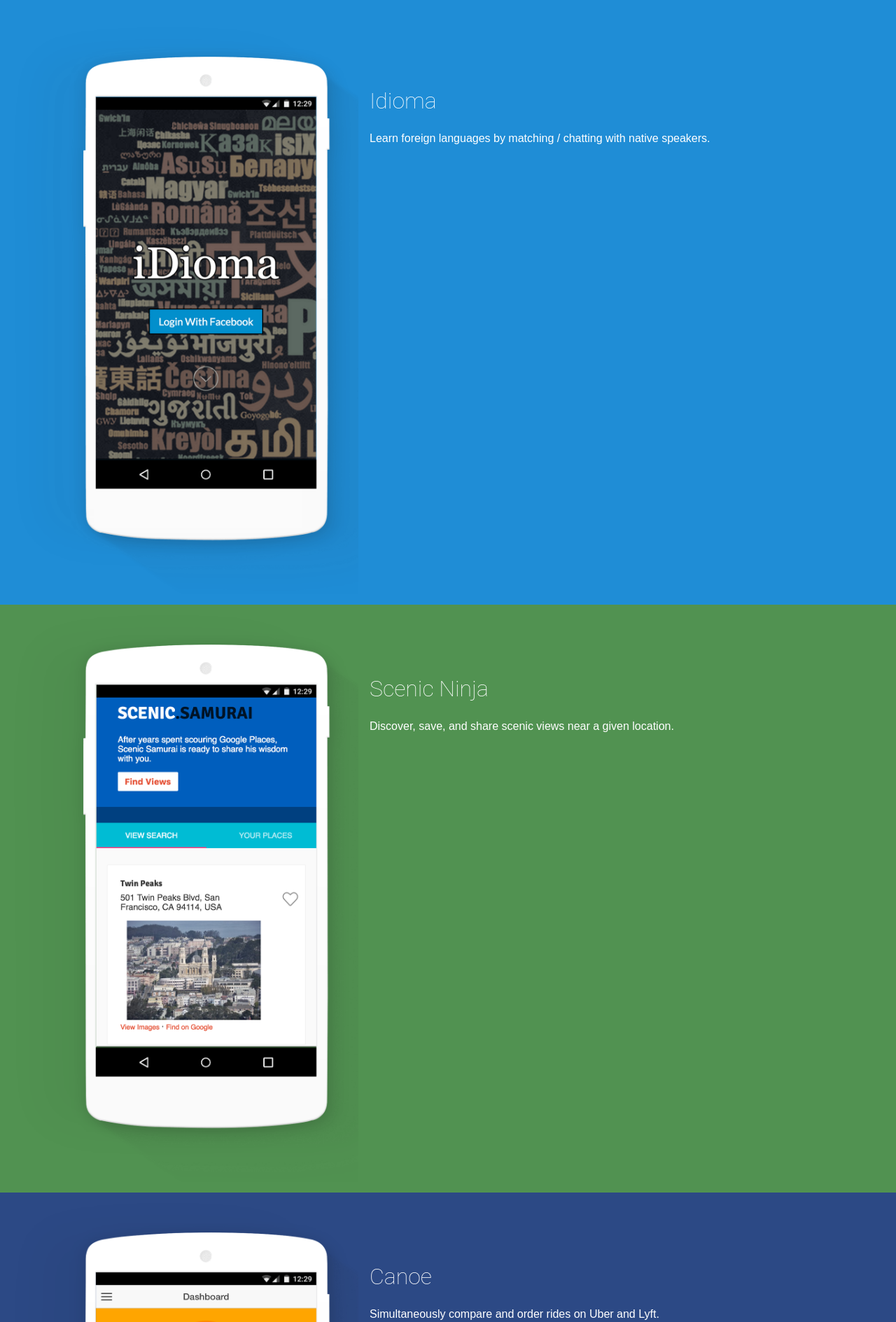
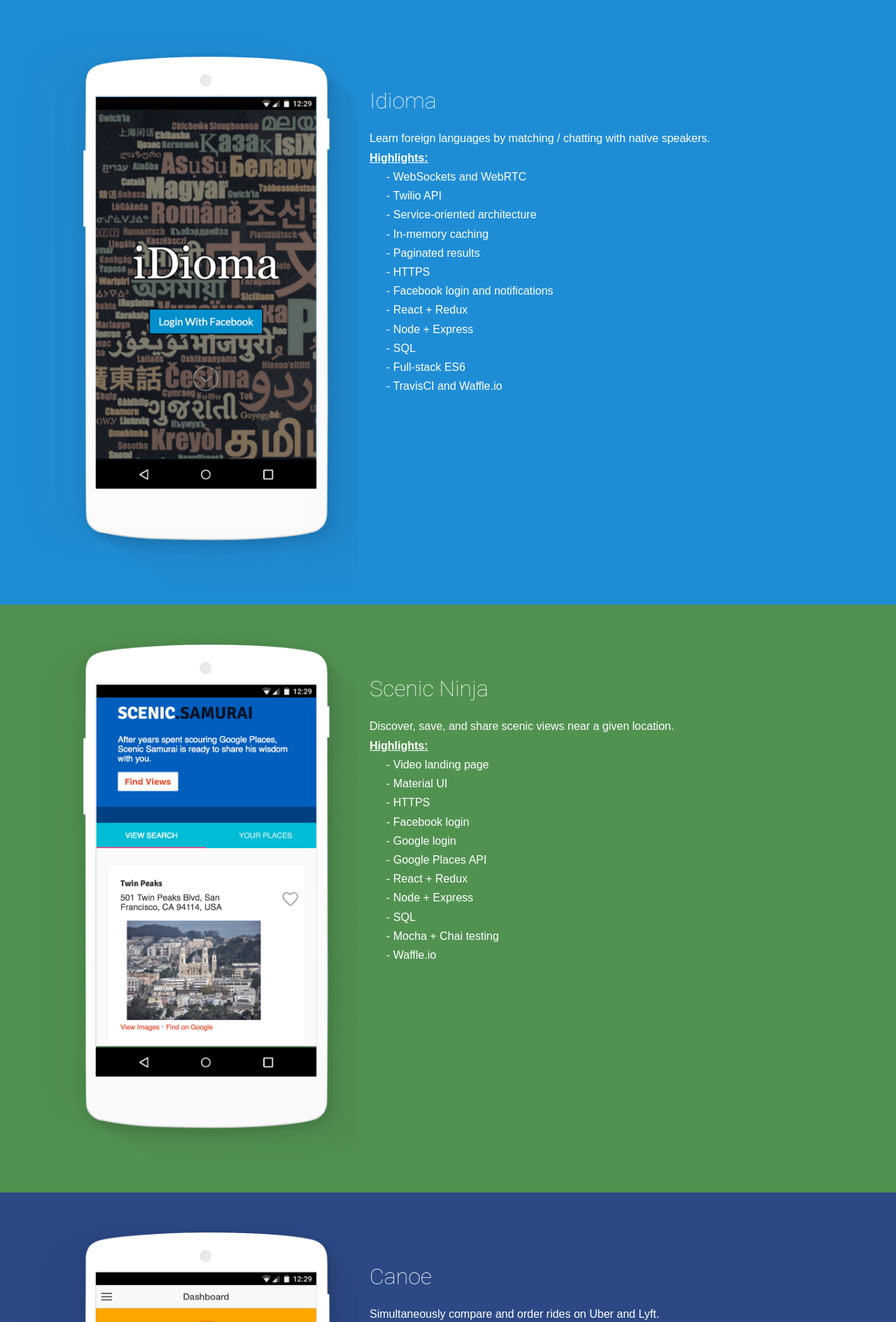
Before and after one commit to monaqvi/monaqvi.github.io, a Jekyll site: the page built from index.html, in a window 1280 px wide. Shown: the part 2088-3977 px from the top of the page at 70% size. Built offline with Jekyll 4.4.1, drawn with Linux system fonts in a browser that asks for light colours; nearby versions of some CDN libraries; some of the changed text lies outside the part shown.

Commit message:
Add highlights for portfolio

```diff
--- a/index.html
+++ b/index.html
@@ -131,6 +131,19 @@
       <div>
         <h2 class="portfolio-header">Idioma</h2>
         <p>Learn foreign languages by matching / chatting with native speakers.</p>
+        <p class="highlights">Highlights:</p>
+        <p class="indent">- WebSockets and WebRTC</p>
+        <p class="indent">- Twilio API</p>
+        <p class="indent">- Service-oriented architecture</p>
+        <p class="indent">- In-memory caching</p>
+        <p class="indent">- Paginated results</p>
+        <p class="indent">- HTTPS</p>
+        <p class="indent">- Facebook login and notifications</p>
+        <p class="indent">- React + Redux</p>
+        <p class="indent">- Node + Express</p>
+        <p class="indent">- SQL</p>
+        <p class="indent">- Full-stack ES6</p>
+        <p class="indent">- TravisCI and Waffle.io</p>
       </div>
     </div>
   </div>
@@ -142,6 +155,18 @@
       <div>
         <h2 class="portfolio-header">Scenic Ninja</h2>
         <p>Discover, save, and share scenic views near a given location.</p>
+        <p class="highlights">Highlights:</p>
+        <p class="indent">- Video landing page</p>
+        <p class="indent">- Material UI</p>
+        <p class="indent">- HTTPS</p>
+        <p class="indent">- Facebook login</p>
+        <p class="indent">- Google login</p>
+        <p class="indent">- Google Places API</p>
+        <p class="indent">- React + Redux</p>
+        <p class="indent">- Node + Express</p>
+        <p class="indent">- SQL</p>
+        <p class="indent">- Mocha + Chai testing</p>
+        <p class="indent">- Waffle.io</p>
       </div>
     </div>
   </div>
@@ -153,6 +178,14 @@
       <div>
         <h2 class="portfolio-header">Canoe</h2>
         <p>Simultaneously compare and order rides on Uber and Lyft.</p>
+        <p class="highlights">Highlights:</p>
+        <p class="indent">- Serverless Architecture</p>
+        <p class="indent">- Hybrid mobile app</p>
+        <p class="indent">- Uber login</p>
+        <p class="indent">- Lyft login</p>
+        <p class="indent">- Google Places API</p>
+        <p class="indent">- Angular + Ionic</p>
+        <p class="indent">- Node + Express</p>
       </div>
     </div>
   </div>
```
Also changed, not shown: assets/css/main.css (+9 -0 lines), assets/css/main.min.css.
